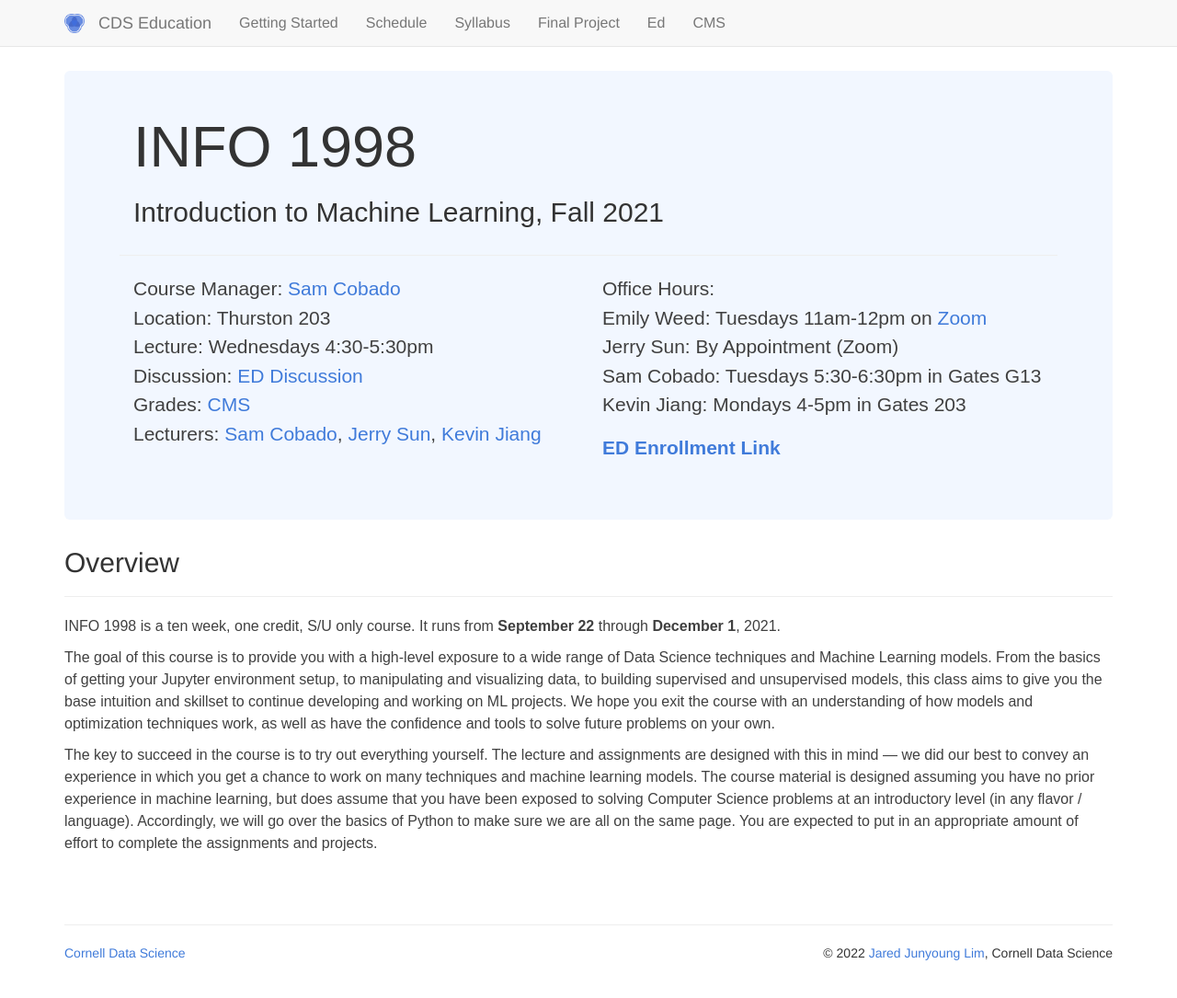
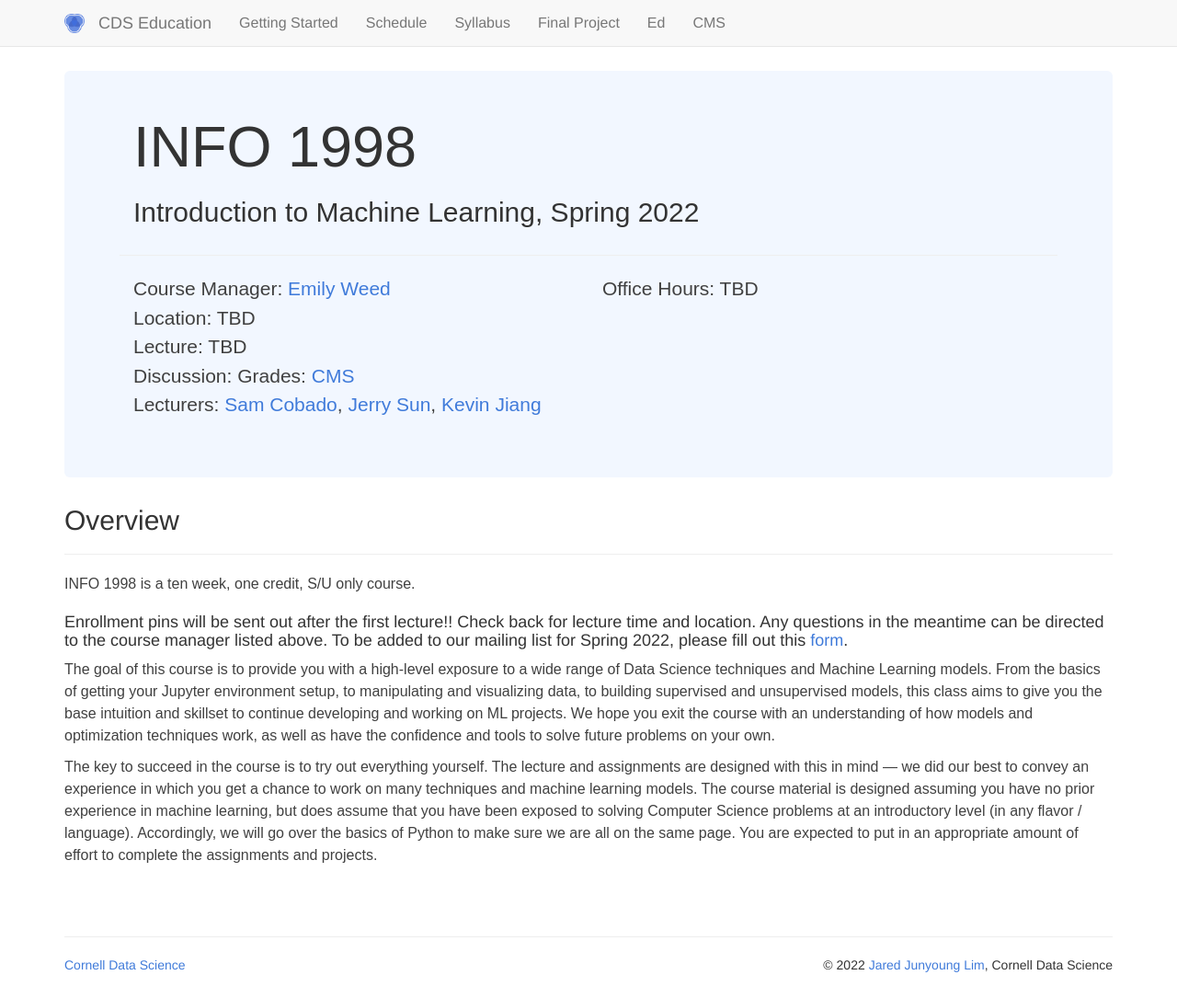
Before and after one commit to CornellDataScience/info1998, a Jekyll site: the page built from index.md, in a window 1280 px wide and 1085 px high. Shown: the whole window at 92% size. Built offline with Jekyll 4.4.1, drawn with Linux system fonts in a browser that asks for light colours.

Commit message:
SP22 updates

```diff
--- a/_config.yml
+++ b/_config.yml
@@ -16,7 +16,7 @@
 title: INFO 1998
 email: jl3248@cornell.edu
 description: > # this means to ignore newlines until "baseurl:"
-  Introduction to Machine Learning, Fall 2021
+  Introduction to Machine Learning, Spring 2022
 baseurl: "/info1998" # the subpath of your site, e.g. /blog
 url: "cornelldatascience.github.io" # the base hostname & protocol for your site
 plugin:
--- a/_includes/core/title.html
+++ b/_includes/core/title.html
@@ -11,13 +11,13 @@
       <hr />
       <div class="col-xs-5 col-sm-6 col-md-6 col-lg-6">
         <p>
-          Course Manager: <a href="mailto:sec322@cornell.edu?subject=[INFO 1998]">Sam Cobado</a><br />
-          Location: Thurston 203 <br />
-          Lecture: Wednesdays 4:30-5:30pm <br />
+          Course Manager: <a href="mailto:emw232@cornell.edu?subject=[INFO 1998]">Emily Weed</a><br />
+          Location: TBD <br />
+          Lecture: TBD<br />
           Discussion:
-          <a href="https://edstem.org/us/courses/13592/discussion/" target="_blank" rel="noopener">
+          <!-- <a href="https://edstem.org/us/courses/13592/discussion/" target="_blank" rel="noopener">
           ED
-          Discussion</a><br />
+          Discussion</a><br /> -->
           Grades: <a href="https://cmsx.cs.cornell.edu/" target="_blank" rel="noopener">CMS</a><br />
           Lecturers: <a href="mailto:sec322@cornell.edu?subject=[INFO 1998]">Sam Cobado</a>,
           <a href="mailto:js2746@cornell.edu?subject=[INFO 1998]">Jerry Sun</a>,
@@ -27,13 +27,13 @@
       </div>
       <div class="col-xs-7 col-sm-6 col-md-6 col-lg-6">
         <p>
-          Office Hours:<br />
-            Emily Weed: Tuesdays 11am-12pm on <a href = "https://cornell.zoom.us/j/99551151308?pwd=WkZFSXM5ZU9id2tlUmJnK0hzNlM0Zz09">Zoom</a><br />
+          Office Hours: TBD<br />
+            <!-- Emily Weed: Tuesdays 11am-12pm on <a href = "https://cornell.zoom.us/j/99551151308?pwd=WkZFSXM5ZU9id2tlUmJnK0hzNlM0Zz09">Zoom</a><br />
             Jerry Sun: By Appointment (Zoom)<br />
             Sam Cobado: Tuesdays 5:30-6:30pm in Gates G13<br />
-            Kevin Jiang: Mondays 4-5pm in Gates 203<br />
+            Kevin Jiang: Mondays 4-5pm in Gates 203<br /> -->
         </p>
-        <p><a href = "https://edstem.org/us/join/NkpBYS"><b>ED Enrollment Link</b></a></p>
+
 
       </div>
 
--- a/index.md
+++ b/index.md
@@ -6,7 +6,9 @@ mainpage: true
 
 ## Overview
 ----------------------------------------------------------------------------------------
-INFO 1998 is a ten week, one credit, S/U only course. It runs from <b>September 22</b> through <b>December 1</b>, 2021.
+INFO 1998 is a ten week, one credit, S/U only course.
+
+#### Enrollment pins will be sent out after the first lecture!! Check back for lecture time and location. Any questions in the meantime can be directed to the course manager listed above. To be added to our mailing list for Spring 2022, please fill out this [form](https://forms.gle/95jrtcdCpJfmUbBw5).
 
 The goal of this course is to provide you with a high-level exposure to a wide range of Data Science techniques and Machine Learning models. From the basics of getting your Jupyter environment setup, to manipulating and visualizing data, to building supervised and unsupervised models, this class aims to give you the base intuition and skillset to continue developing and working on ML projects. We hope you exit the course with an understanding of how models and optimization techniques work, as well as have the confidence and tools to solve future problems on your own.
 
--- a/syllabus.md
+++ b/syllabus.md
@@ -3,11 +3,11 @@ title: Syllabus
 layout: main
 ---
 ### Lecture and section information
-INFO 1998, Fall 2021
+INFO 1998, Spring 2022
 
-Lecture time: Wednesdays 4:30-5:30pm
+Lecture time: TBD
 
-Lecture location: Thurston 203
+Lecture location: TBD
 
 ----------------------------------------------------------------------------------------
 ### Staff and office hours
```
Also changed, not shown: _data/schedules.yml (+196 -196 lines), final_project.md (+2 -2 lines).
